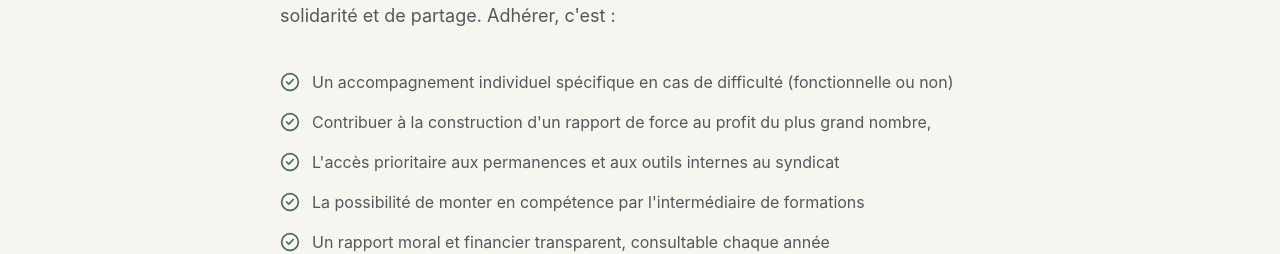
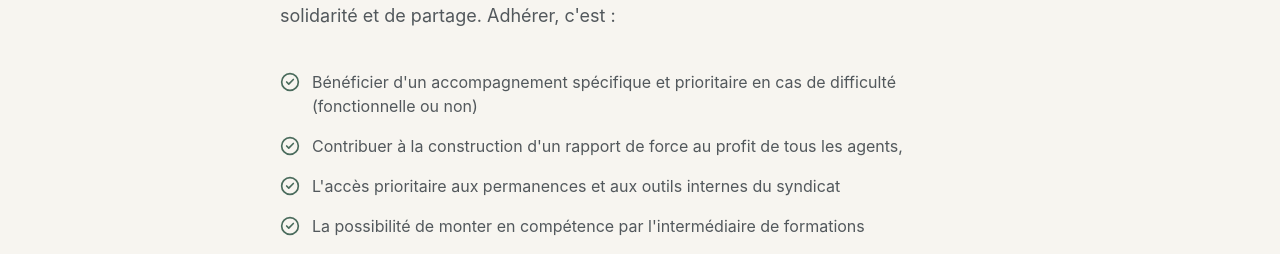
Before and after one commit to epide-sudfpa/epide-sudfpa, a Next.js app: page /adhesion in a window 1280 px wide. Shown: the part 328-582 px from the top of the page. Built offline with nearby package versions, Linux system fonts and the light colour scheme.

Commit message:
Update page.tsx

```diff
--- a/app/adhesion/page.tsx
+++ b/app/adhesion/page.tsx
@@ -2,9 +2,9 @@ import { siteConfig } from "@/lib/config";
 import { CheckCircle2 } from "lucide-react";
 
 const raisons = [
-  "Un accompagnement individuel spécifique en cas de difficulté (fonctionnelle ou non)",
-  "Contribuer à la construction d'un rapport de force au profit du plus grand nombre,",
-  "L'accès prioritaire aux permanences et aux outils internes au syndicat",
+  "Bénéficier d'un accompagnement spécifique et prioritaire en cas de difficulté (fonctionnelle ou non)",
+  "Contribuer à la construction d'un rapport de force au profit de tous les agents,",
+  "L'accès prioritaire aux permanences et aux outils internes du syndicat",
   "La possibilité de monter en compétence par l'intermédiaire de formations",
   "Un rapport moral et financier transparent, consultable chaque année",
 ];
```
